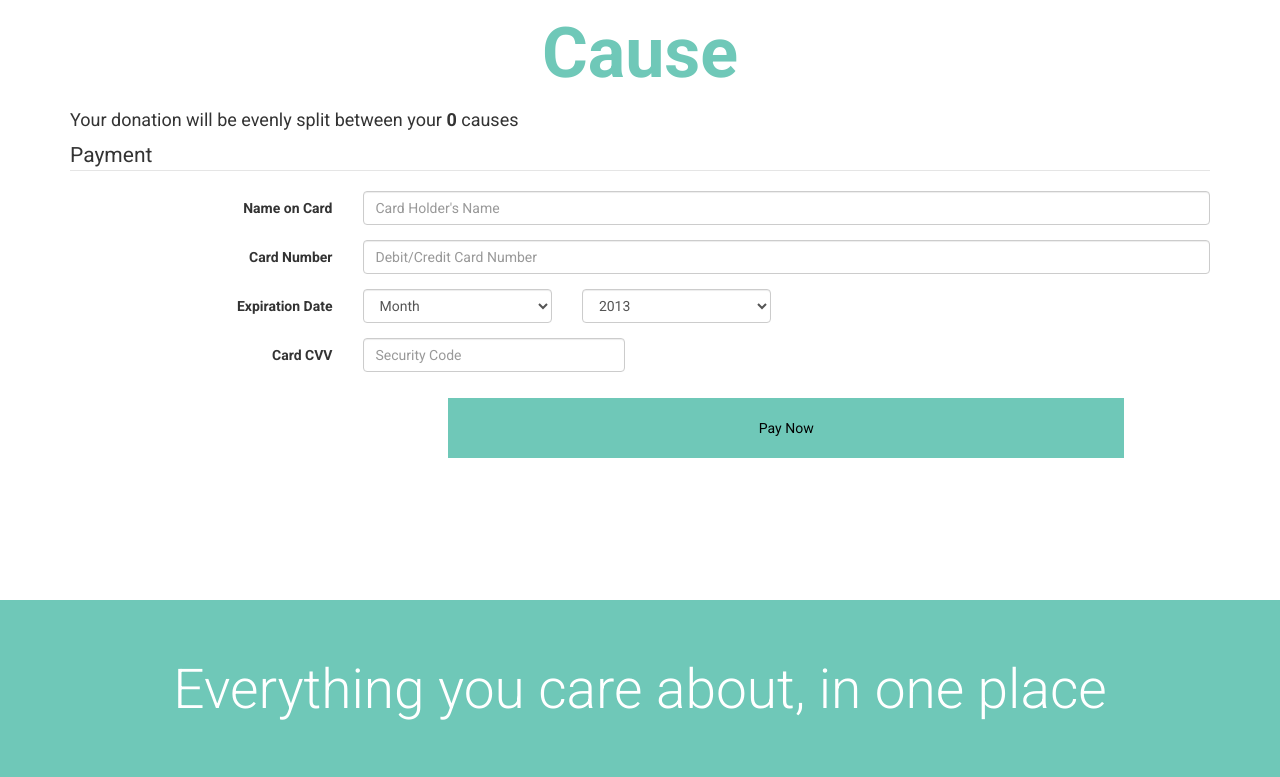
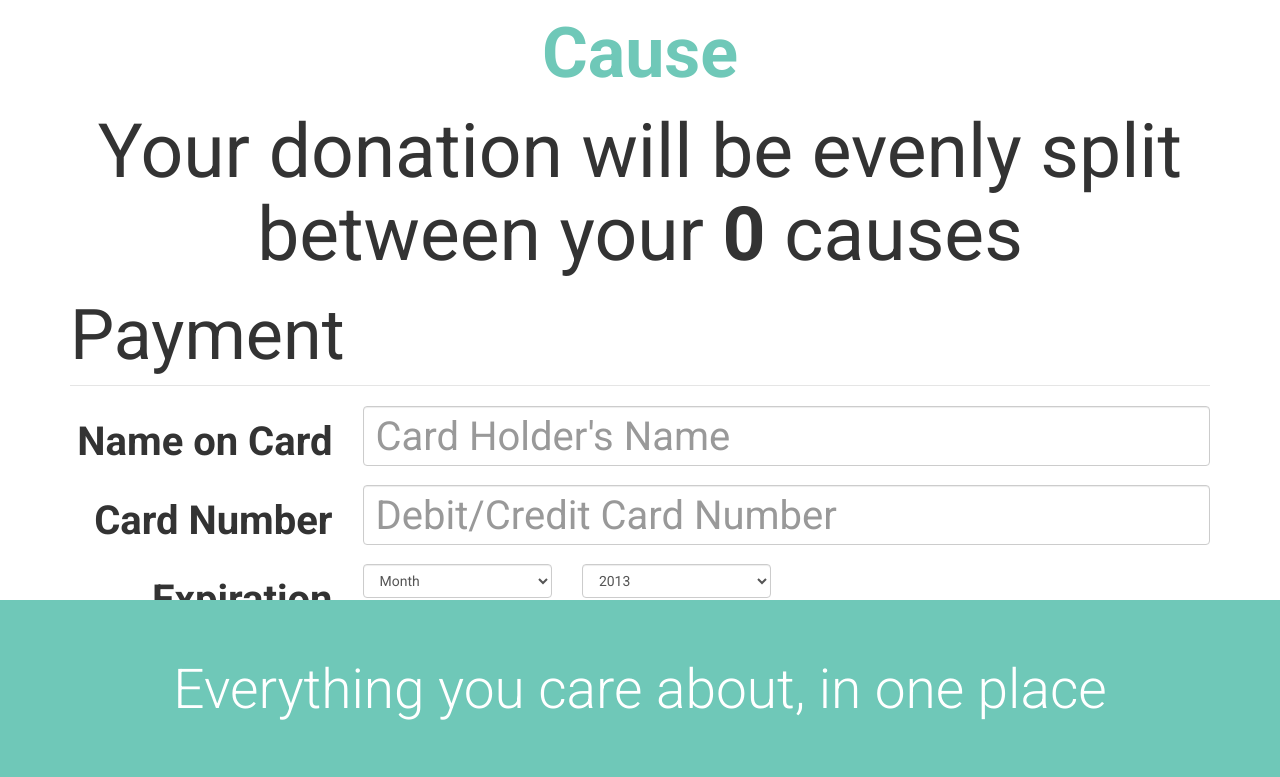
Before and after one commit to Calum-Campbell/corporate-giving, a website: page public/index.html at #!/payment in a window 1280 px wide. Shown: the top 777 px of the page. Drawn offline with nearby package versions, Linux system fonts and the light colour scheme; some packages are replaced by stand-ins of ours; no server answers; a script that the page names is missing.

Commit message:
css to form

```diff
--- a/public/creditCardForm.html
+++ b/public/creditCardForm.html
@@ -1,5 +1,5 @@
 <div class="container">
-<h4>Your donation will be evenly split between your <strong>{{projects.userProjects.length}} </strong> causes</h4>
+<h4 class="donation-info">Your donation will be evenly split between your <strong>{{projects.userProjects.length}} </strong> causes</h4>
 
   <form class="form-horizontal" role="form">
     <fieldset>
@@ -63,7 +63,7 @@
       </div>
       <div class="form-group">
         <div class="col-sm-offset-3 col-sm-9 center">
-          <button type="button" class="btn project-button">Pay Now</button>
+          <button type="button" class="btn project-button donation-button">Pay Now</button>
         </div>
       </div>
     </fieldset>
--- a/public/css/basket.css
+++ b/public/css/basket.css
@@ -2,6 +2,11 @@
   vertical-align: middle;
   height: 60px;
   width: auto;
+}
+
+.donation-info {
+  font-size: 75px;
+  text-align: center;
 }
 
 .helper {
@@ -10,9 +15,29 @@
   vertical-align: middle;
 }
 
+
+
+.form-horizontal legend {
+  font-size: 70px;
+}
+
+.form-horizontal label {
+  font-size: 40px;
+}
+
+.form-horizontal input {
+  height: 60px;
+  font-size: 40px;
+}
+
 .basket-info ul{
   text-align: center;
   list-style-type: none;
+}
+
+.donation-button{
+  height: 200px;
+  font-size: 40px;
 }
 
 .basket-container.basket-info {
--- a/public/css/projectShow.css
+++ b/public/css/projectShow.css
@@ -1,5 +1,6 @@
 .show-image {
   border-radius: 2px;
+  height: 300px;
 }
 
 .project-why {
```
Also changed, not shown: public/projectShow.html (+1 -0 lines).
